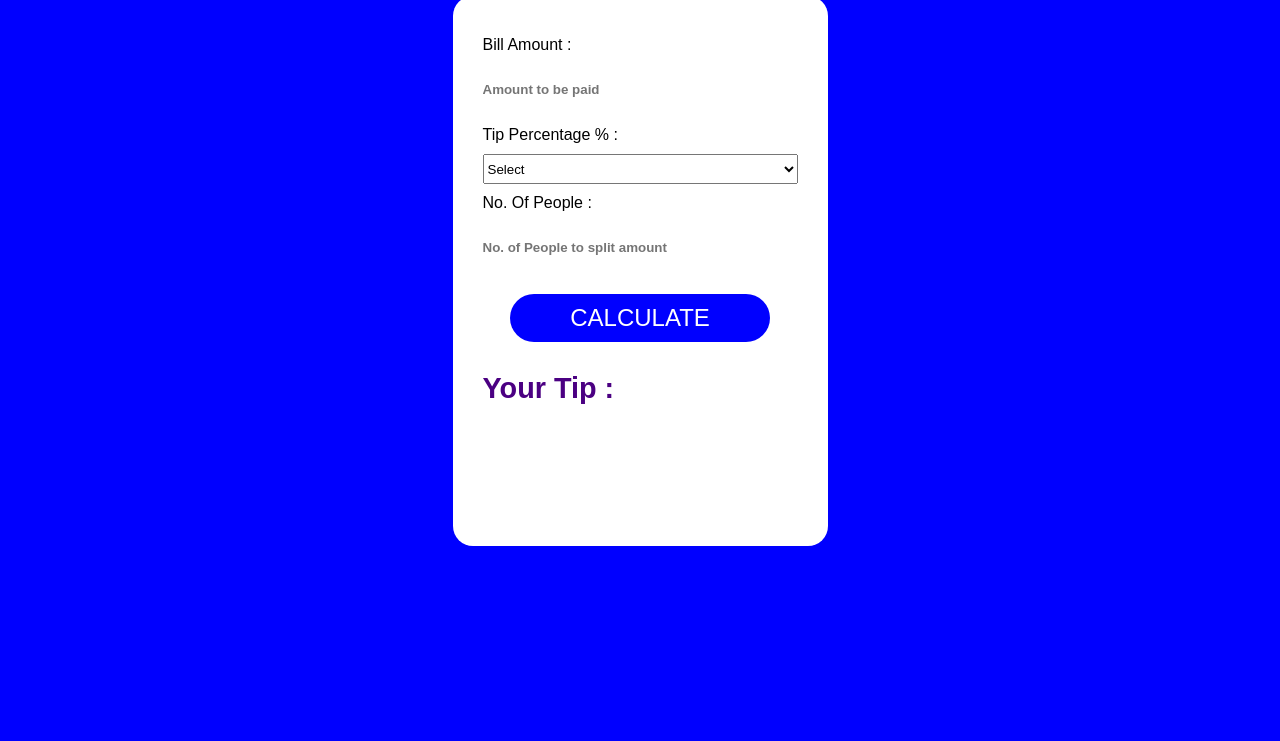
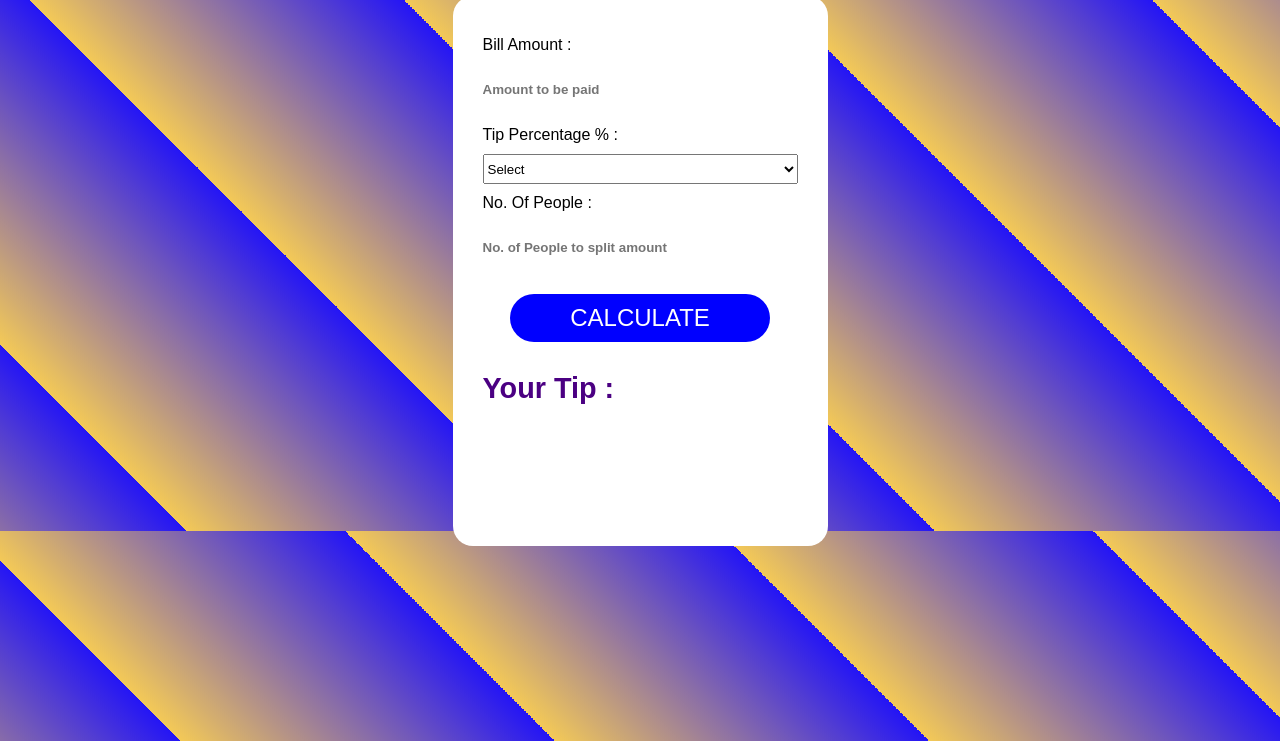
Before and after one commit to kosmos-graphique/TipCalculator, a plain HTML site: page index.html in a window 1280 px wide. Shown: the part 59-800 px from the top of the page. Drawn offline with Linux system fonts and the light colour scheme.

Commit message:
gradient added

```diff
--- a/style.css
+++ b/style.css
@@ -5,7 +5,7 @@
     box-sizing: border-box;
 }
 body{
-    background-color: blue;
+    background: repeating-linear-gradient(45deg, rgb(243, 201, 87) 30% , rgb(36, 21, 245) 50%);
 }
 .container{
     position: relative;
```
